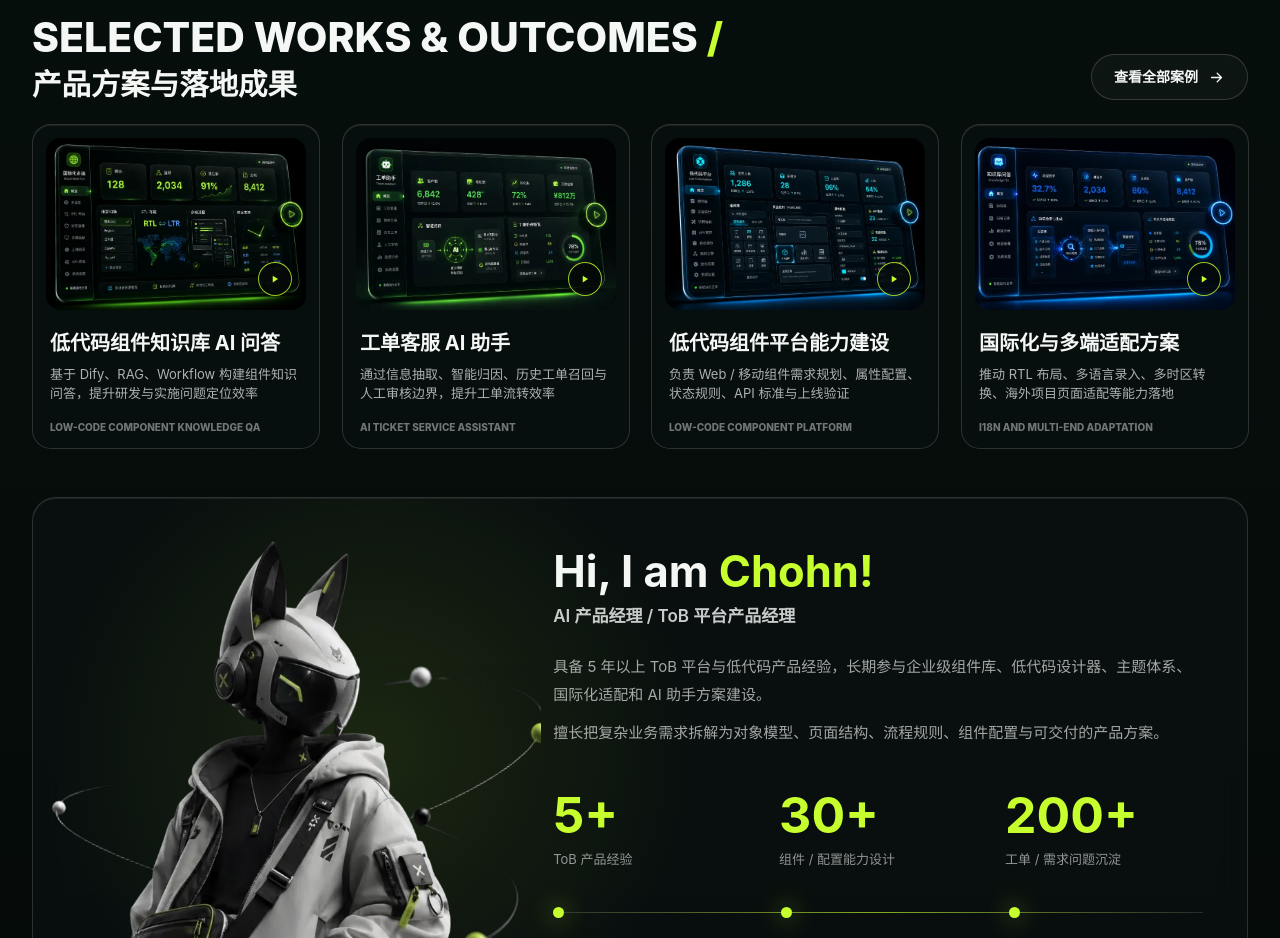
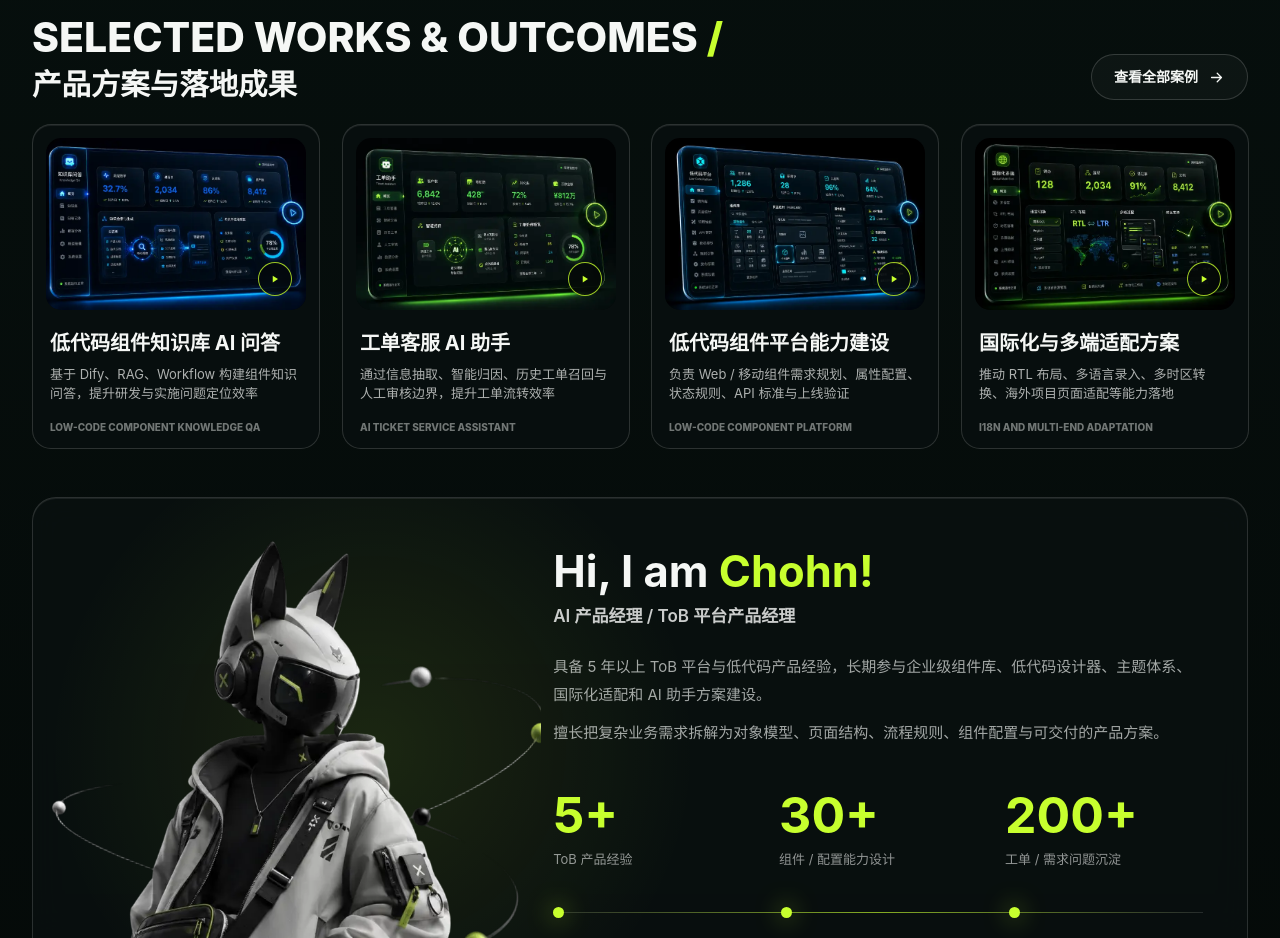
Before and after one commit to conorzhang/AI-Site, a Next.js app: page / in a window 1280 px wide. Shown: the part 2560-3498 px from the top of the page. Built offline with nearby package versions, Linux system fonts and the light colour scheme; no server answers.

Commit message:
Fix selected work preview image mapping

```diff
--- a/data/works.ts
+++ b/data/works.ts
@@ -39,7 +39,7 @@ export const works: Work[] = [
     eyebrow: "LOW-CODE COMPONENT KNOWLEDGE QA",
     tags: ["Dify", "RAG", "Workflow", "知识库"],
     metric: "86%",
-    previewImage: `${basePath}/images/work-previews/erp.webp`,
+    previewImage: `${basePath}/images/work-previews/oa.webp`,
     tone: "blue"
   },
   {
@@ -69,7 +69,7 @@ export const works: Work[] = [
     eyebrow: "I18N AND MULTI-END ADAPTATION",
     tags: ["RTL", "多语言", "多时区", "适配"],
     metric: "91%",
-    previewImage: `${basePath}/images/work-previews/oa.webp`,
+    previewImage: `${basePath}/images/work-previews/erp.webp`,
     tone: "lime"
   }
 ];
```
